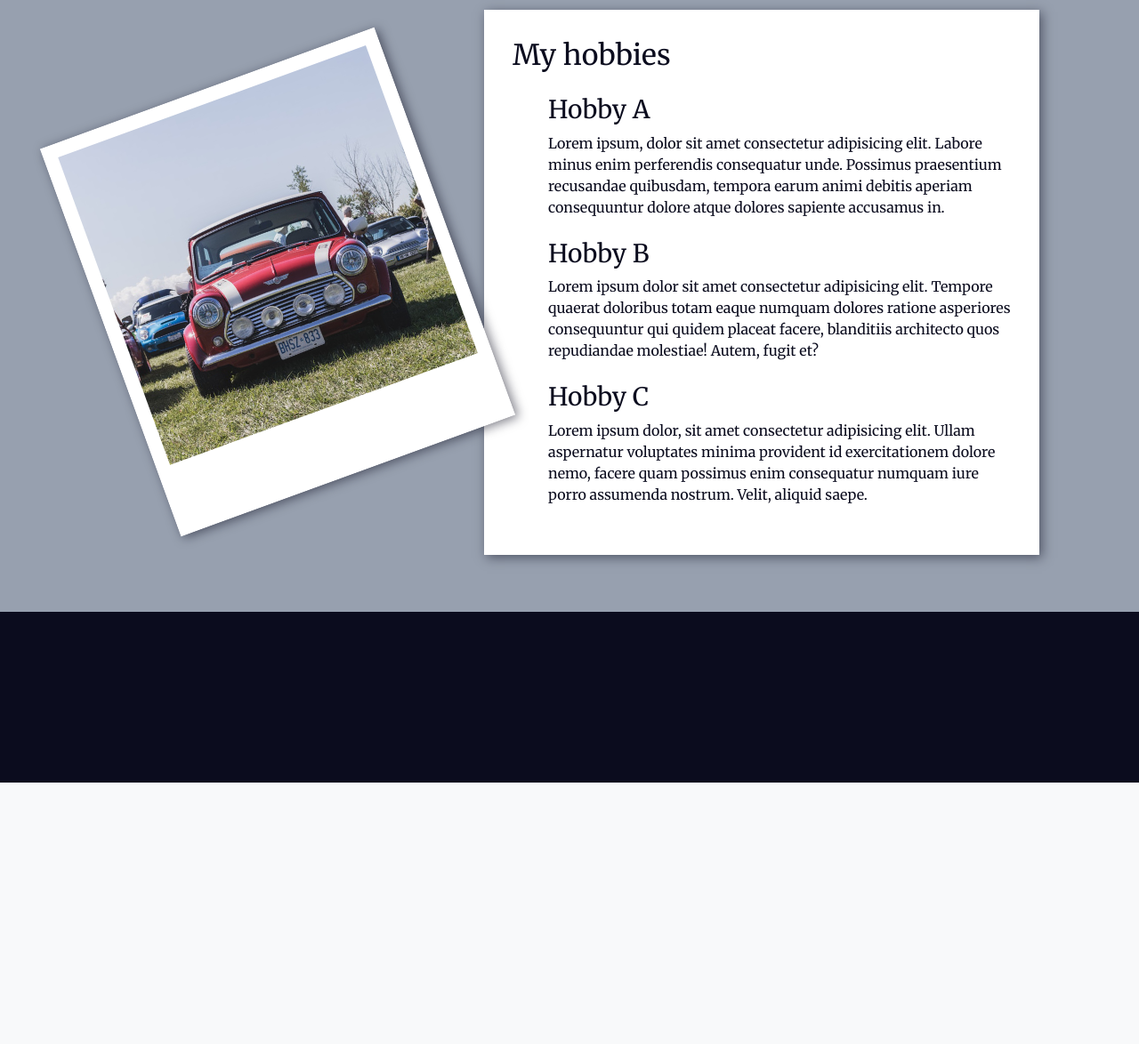
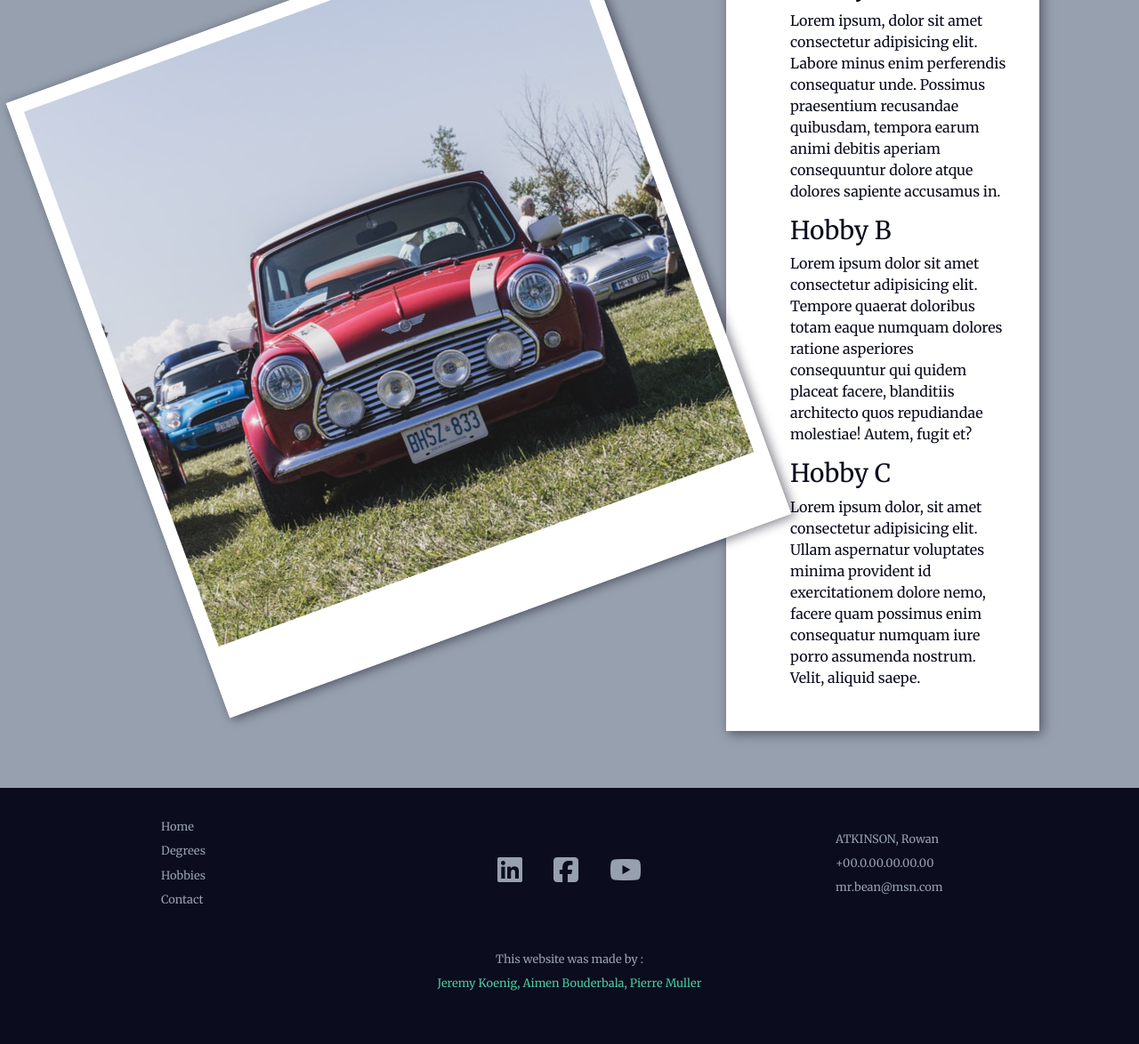
Before and after one commit to kiw808/ResumePHP, a PHP site: page /hobbies.html in a window 1280 px wide. Shown: the part 159-1333 px from the top of the page at 89% size. Before the commit the page ends 1039 px from the top, so only its background shows below. Run offline with PHP 8.4, Linux system fonts and the light colour scheme; some libraries are stand-ins or nearby versions; some web fonts are replaced.

Commit message:
création style footer

```diff
--- /dev/null
+++ b/css/footer.css
@@ -0,0 +1,58 @@
+/* Footer style */
+footer {
+  margin-top: auto;
+  height: 18rem;
+  background-color: rgba(11, 12, 30, 1);
+  display: flex;
+  flex-direction: column;
+  justify-content: center;
+}
+footer p, li {
+  margin-bottom: .5rem;
+}
+.footer-content {
+  width: 70rem;
+  margin: 0 auto;
+  font-size: .8em;
+  color: rgba(151, 160, 175, 1);
+  display: flex;
+  justify-content: space-around;
+  align-items: center;
+}
+.footer-content a {
+  color: rgba(151, 160, 175, 1);
+}
+.footer-content a:hover {
+  color: rgba(255, 255, 255, 1);
+}
+.footer-content ul {
+  padding: 0;
+}
+.footer-content i {
+  font-size: 2rem;
+  margin: 0 1rem;
+}
+.footer-box {
+  width: 10rem;
+}
+#social i:hover {
+  color: rgba(255, 255, 255, 1);
+}
+#contributors li {
+  display: inline-block;
+}
+#copyright {
+  text-align: center;
+  font-size: .8em;
+  margin-top: 2rem;
+  color: rgba(151, 160, 175, 1);
+}
+#copyright ul {
+  padding: 0;
+}
+#copyright a {
+  color: rgb(75, 202, 160);
+}
+#copyright a:hover {
+  color: rgba(255, 255, 255, 1);
+}
--- a/css/hobbies.css
+++ b/css/hobbies.css
@@ -19,41 +19,8 @@ ul {
 li {
   margin-bottom: 1.5em;
 }
-
-/* Header */
-header {
-  background-color: #f8f9fa;
-  display: flex;
-  justify-content: space-between;
-}
-nav {
-  width: 68rem;
-  margin: 0 auto;
-}
-.JK-nav{
-  justify-content: flex-end;
-  margin-top: 58px;
-}
-.JK-nav a:hover {
-  text-decoration: underline;
-}
-.active {
-  text-decoration: underline;
-}
-
-.imgNavBar{
-	display: flex;
-  flex-direction: row;
-	width: 500px;
-	height: 100px;
-}
-
-#mrBean{
-	height: 100px;
-	width: auto;
-}
-.PM-info {
-  padding-left: 1em;
+a {
+  text-decoration: none;
 }
 
 /* main content */
@@ -73,7 +40,6 @@ nav {
   box-shadow: 3px 3px 12px rgba(11, 12, 30, .5);
 }
 .main-illu {
-  width: 25em;
   padding: 1em 1em 5em;
   background-color: #FFFFFF;
   transform: rotate(-20deg);
@@ -82,16 +48,6 @@ nav {
 }
 .main-content {
   margin-left: 0;
-}
-
-/* Footer */
-footer {
-  margin-top: auto;
-  height: 12rem;
-  background-color: rgba(11, 12, 30, 1);
-}
-.footer-content {
-  width: 70rem;
 }
 
 /* Responsive tablet */
--- a/hobbies.html
+++ b/hobbies.html
@@ -10,44 +10,13 @@
 
     <!-- Personnal CSS -->
     <link rel="stylesheet" href="css/hobbies.css">
+    <link rel="stylesheet" href="css/footer.css">
     <link href="https://fonts.googleapis.com/css?family=Muli&display=swap" rel="stylesheet">
     <link href="https://fonts.googleapis.com/css?family=Merriweather&display=swap" rel="stylesheet">
     <link href="https://fonts.googleapis.com/css?family=Playfair+Display&display=swap" rel="stylesheet">
     <title>Rowan Atkinson - CV</title>
   </head>
   <body>
-    <header>
-      <nav class="navbar navbar-expand-lg navbar-light bg-light">
-        <div class="imgNavBar">
-          <img id="mrBean" src="https://cdn.pixabay.com/photo/2016/04/01/09/07/grimace-1299164_1280.png" alt="Portrait de Rowan Atkinson alias MrBean">
-          <div class="PM-info">
-            <p>ATKINSON, Rowan</p>
-            <p>January 6, 1955</p>
-            <p>mr.bean@msn.com</p>
-          </div>
-        </div>
-        <div class="collapse navbar-collapse JK-nav" id="navbarNav">
-          <ul class="navbar-nav">
-              <li class="nav-item">
-                <a class="nav-link" href="index.html">Home <span class="sr-only">(current)</span></a>
-              </li>
-              <li class="nav-item">
-                <a class="nav-link" href="#">Experience</a>
-              </li>
-              <li class="nav-item">
-                <a class="nav-link" href="diplomes.html">Diplomes</a>
-              </li>
-              <li class="nav-item active">
-                <a class="nav-link" href="hobbies.html" tabindex="-1" aria-disabled="true">Hobbies</a>
-              </li>
-              <li class="nav-item">
-                <a class="nav-link" href="contact.html" tabindex="-1" aria-disabled="true">Contact</a>
-              </li>
-          </ul>
-        </div>
-      </nav>
-    </header>
-
     <!-- Main section -->
     <section class="body-layout">
       <img class="main-illu contenu" src="img/mini_red.png" alt="mini cooper red, white stripes">
@@ -76,9 +45,38 @@
     <!-- Footer -->
     <footer>
       <section class="footer-content">
-
+        <div class="footer-box" id="footer-links">
+          <ul>
+            <li><a href="index.html">Home</a></li>
+            <li><a href="diplomes.html">Degrees</a></li>
+            <li><a href="hobbies.html">Hobbies</a></li>
+            <li><a href="contact.html">Contact</a></li>
+          </ul>
+        </div>
+        <div id="social">
+          <a href=""><i class="fab fa-linkedin"></i></a>
+          <a href=""><i class="fab fa-facebook-square"></i></a>
+          <a href=""><i class="fab fa-youtube"></i></a>
+        </div>
+        <div class="footer-box" id="footer-contact">
+          <ul>
+            <li>ATKINSON, Rowan</li>
+            <li>+00.0.00.00.00.00</li>
+            <li>mr.bean@msn.com</li>
+          </ul>
+        </div>
       </section>
+        <div id="copyright">
+          <p>This website was made by :</p>
+          <ul id="contributors">
+            <a href="https://github.com/Jerem-67"><li>Jeremy Koenig, </li></a>
+            <a href="https://github.com/Bouderbala67"><li>Aimen Bouderbala, </li></a>
+            <a href="https://github.com/kiw808"><li>Pierre Muller</li></a>
+          </ul>
+        </div>
     </footer>
+    <!-- Scripts perso -->
+    <script src="https://kit.fontawesome.com/1ef8454837.js" crossorigin="anonymous"></script>
     <!-- Optional JavaScript -->
     <!-- jQuery first, then Popper.js, then Bootstrap JS -->
     <script src="https://code.jquery.com/jquery-3.4.1.slim.min.js" integrity="sha384-J6qa4849blE2+poT4WnyKhv5vZF5SrPo0iEjwBvKU7imGFAV0wwj1yYfoRSJoZ+n" crossorigin="anonymous"></script>
```
